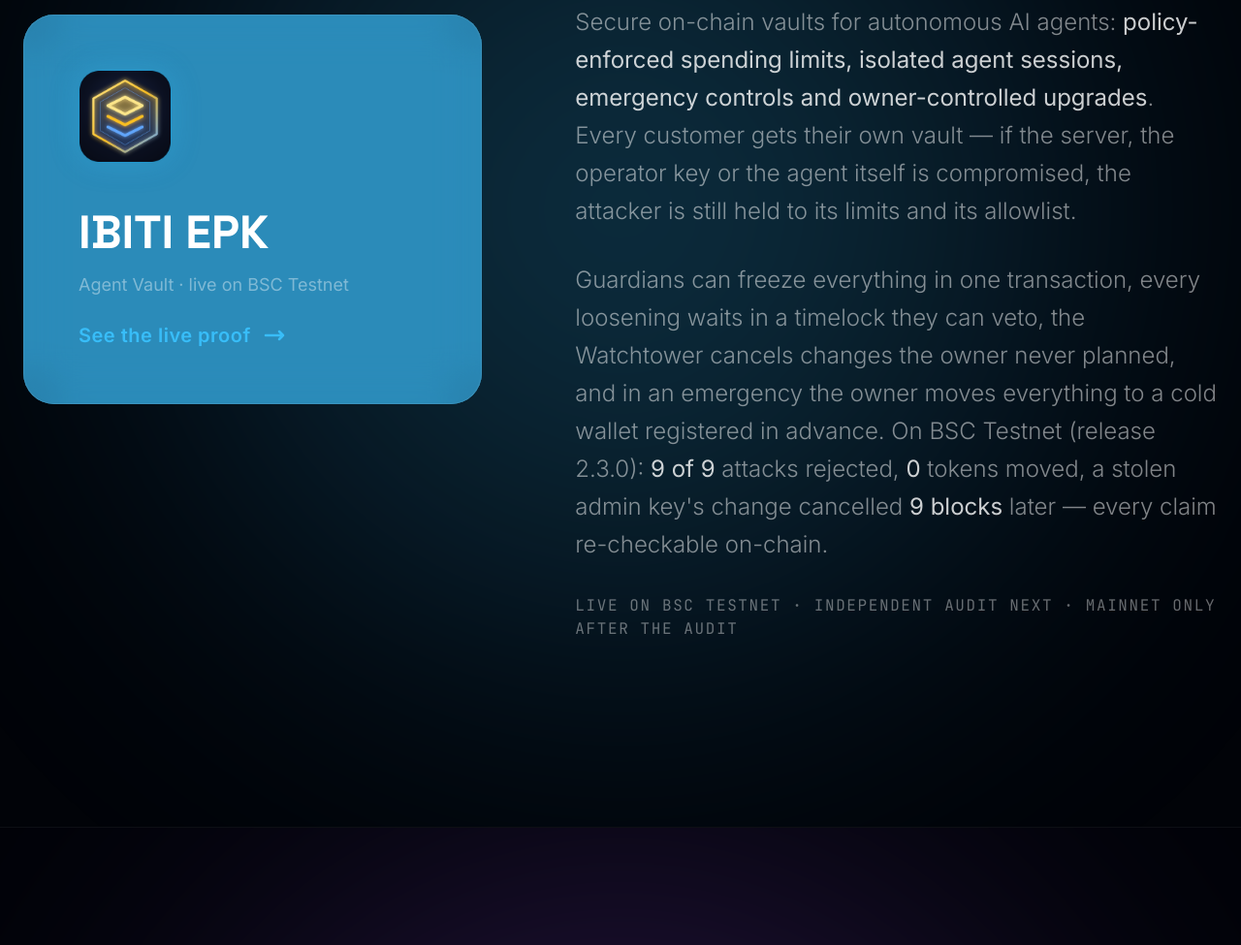
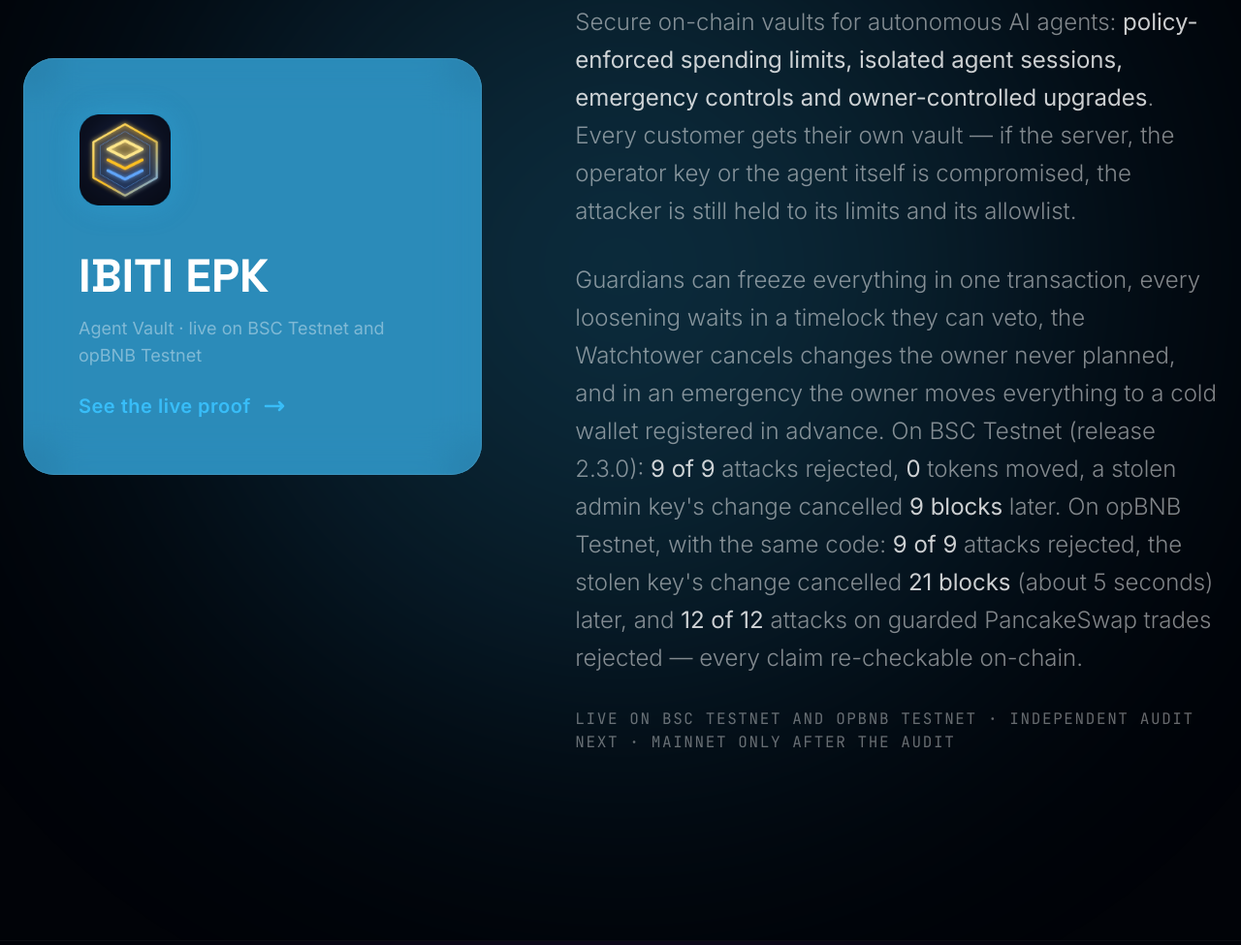
Before and after one commit to VOVAN1980/IBITILabs, a plain HTML site: page index.html in a window 1280 px wide. Shown: the part 1817-2792 px from the top of the page at 97% size. Drawn offline with nearby package versions, Linux system fonts and the light colour scheme.

Commit message:
EPK: live on BSC Testnet and opBNB Testnet
- EPK card and status line: BSC Testnet and opBNB Testnet.
- EPK text: the opBNB Testnet results with the same code (9 of 9 attacks
  rejected, the stolen key's change cancelled 21 blocks / about 5 s later,
  12 of 12 attacks on guarded PancakeSwap trades rejected).
- README: status on both networks; the SDK link points to sdk/ in the EPK
  repository (the npm package is not published yet).

Co-Authored-By: Claude Opus 5.5 <noreply@anthropic.com>

```diff
--- a/index.html
+++ b/index.html
@@ -430,7 +430,7 @@
                              </div>
                             <div class="card-content">
                                 <h4 class="text-5xl font-bold text-white mb-4">IBITI EPK</h4>
-                                <p class="text-lg text-white/40 mb-4">Agent Vault &middot; live on BSC Testnet</p>
+                                <p class="text-lg text-white/40 mb-4">Agent Vault &middot; live on BSC Testnet and opBNB Testnet</p>
                                 <div class="text-sky-400 font-bold text-xl tracking-wide flex items-center mt-6">
                                     See the live proof <svg class="w-6 h-6 ml-3" fill="none" stroke="currentColor" viewBox="0 0 24 24"><path stroke-linecap="round" stroke-linejoin="round" stroke-width="2.5" d="M17 8l4 4m0 0l-4 4m4-4H3"></path></svg>
                                 </div>
@@ -447,10 +447,10 @@
                         Secure on-chain vaults for autonomous AI agents: <strong class="text-white/80">policy-enforced spending limits, isolated agent sessions, emergency controls and owner-controlled upgrades</strong>. Every customer gets their own vault &mdash; if the server, the operator key or the agent itself is compromised, the attacker is still held to its limits and its allowlist.
                     </p>
                     <p class="text-2xl text-white/50 font-light leading-relaxed mb-8">
-                        Guardians can freeze everything in one transaction, every loosening waits in a timelock they can veto, the Watchtower cancels changes the owner never planned, and in an emergency the owner moves everything to a cold wallet registered in advance. On BSC Testnet (release 2.3.0): <strong class="text-white/80">9 of 9</strong> attacks rejected, <strong class="text-white/80">0</strong> tokens moved, a stolen admin key's change cancelled <strong class="text-white/80">9 blocks</strong> later &mdash; every claim re-checkable on-chain.
+                        Guardians can freeze everything in one transaction, every loosening waits in a timelock they can veto, the Watchtower cancels changes the owner never planned, and in an emergency the owner moves everything to a cold wallet registered in advance. On BSC Testnet (release 2.3.0): <strong class="text-white/80">9 of 9</strong> attacks rejected, <strong class="text-white/80">0</strong> tokens moved, a stolen admin key's change cancelled <strong class="text-white/80">9 blocks</strong> later. On opBNB Testnet, with the same code: <strong class="text-white/80">9 of 9</strong> attacks rejected, the stolen key's change cancelled <strong class="text-white/80">21 blocks</strong> (about 5 seconds) later, and <strong class="text-white/80">12 of 12</strong> attacks on guarded PancakeSwap trades rejected &mdash; every claim re-checkable on-chain.
                     </p>
                     <p class="text-base text-white/40 mono-font uppercase tracking-widest">
-                        Live on BSC Testnet &middot; independent audit next &middot; mainnet only after the audit
+                        Live on BSC Testnet and opBNB Testnet &middot; independent audit next &middot; mainnet only after the audit
                     </p>
                 </div>
             </div>
```
Also changed, not shown: 1 other file.
